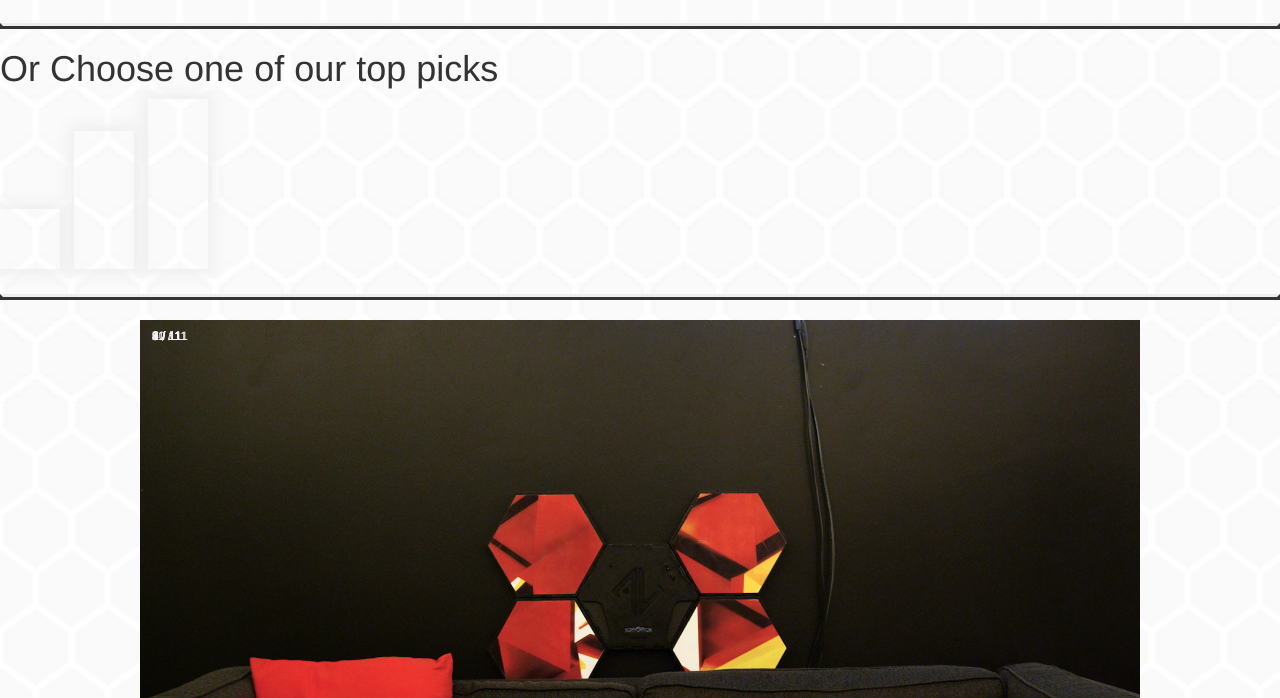
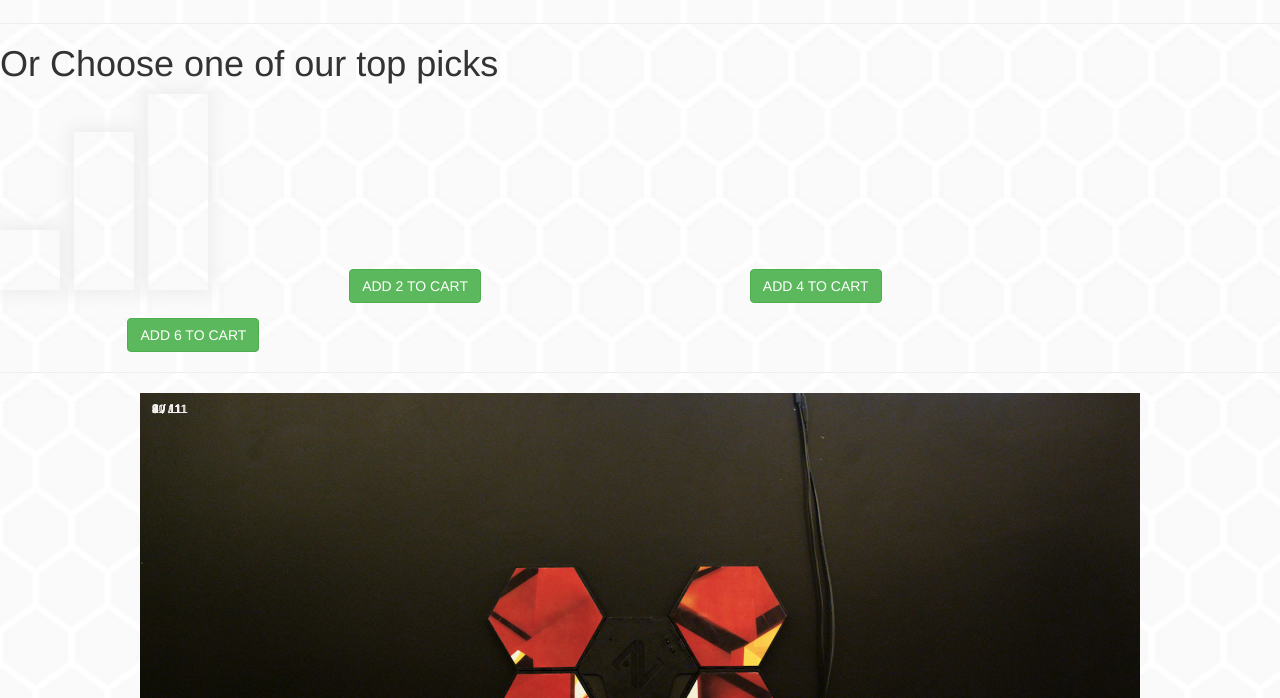
Before and after one commit to agamgupta/agamgupta.github.io, a plain HTML site: page index.html in a window 1280 px wide. Shown: the part 642-1340 px from the top of the page. Drawn offline with nearby package versions, Linux system fonts and the light colour scheme.

Commit message:
Added the cart functionality, updated the buttons

```diff
--- a/index.html
+++ b/index.html
@@ -61,13 +61,26 @@
 		<!-- The customization platform -->
 		<!-- <iframe src="https://customization-audiovert.herokuapp.com/" width ="100%" height = "500">
 		</iframe> -->
-			<hr>
+
+		<hr id="myhr">
 		<!-- The other products offered -->
 		<h1> Or Choose one of our top picks </h1>
-			<div class="product" id="product-1"></div>
-			<div class="product" id="product-2"></div>
-			<div class="product" id="product-3"></div>
-			<hr>
+		<div class="product" id="product-2"></div> <!-- 6 quads -->
+		<div class="product" id="product-1"></div> <!-- 4 quads -->
+		<div class="product" id="product-3"></div> <!-- 2 quads -->
+
+		<div id="buy_speaker">
+			<button type="button" class="btn btn-success" onclick="add2tocart()"> ADD 2 TO CART </button>
+		</div>
+		<div id="buy_speaker">
+			<button type="button" class="btn btn-success" onclick="add4tocart()"> ADD 4 TO CART </button>
+		</div>
+		<div id="buy_speaker">
+			<button type="button" class="btn btn-success" onclick="add6tocart()"> ADD 6 TO CART </button>
+		</div>
+
+		<hr id="myhr">
+
 		<!-- The image slider -->
 
 		<div class="slideshow-container">
@@ -153,10 +166,15 @@
 		  <span class="dot" onclick="currentSlide(11)"></span>
 		</div>
 		<br></br>
+		<hr id="myhr">
+		<div id="mycart">
+			<iframe name= "Right" id ="myframe" src="https://audiovert-speakers.myshopify.com/cart" width ="100%" height = "300" scrolling="no">	</iframe>
+		</div>
+
 		<!-- The footer -->
-			<div id="footer" display = "block">
+		<!-- <div id="footer" display = "block">
 	        <p>Audiovert Inc <a href="http://www.google.com">Thanks</a>.</p>
-	    	</div>
+    	</div> -->
 	</body>
 </html>
 
--- a/js/shopifyjq.js
+++ b/js/shopifyjq.js
@@ -26,32 +26,24 @@ $(function(){ // Another way of saying $(document).ready(function(){}) i.e when
 			// Iterate over the products array adding custom html code to each product element in the view
 			$.each(products,function(index,product){
 				var html = "<img class='product__image' src='" + product.selectedVariantImage.src + "' >" +
-						"<h2 class='product__title'>" + product.title + "</h2>" +
-						"<a class='product__buy' href='" + product.selectedVariant.checkoutUrl(1) +
-						"'>Buy Now!</a>";
+						"<h2 class='product__title'>" + product.title + "</h2>"; //+ "<button type='button' class='btn btn-success' onclick='add2tocart()'>Hi there </button>"  ;
+
 				$("#product-" + (index+1)).html(html)
 			});
 		})
 
 	// Create a shopping cart
-	var cart;
-	client.createCart({id: 123, quantity: 1}).then(function(newcart){
-		cart = newcart;
-		console.log(cart)
-	});
+	// var cart;
+	// client.createCart({id: 123, quantity: 1}).then(function(newcart){
+	// 	cart = newcart;
+	// 	console.log(cart);
+	// });
 
-	// Adding elements to the shopping cart
+	// $.getJSON('https://audiovert-speakers.myshopify.com/collections/frontpage/products/hexon-duo-2-speaker-modules.json?callback=?').done(function(x){console.log(x.product)})
+	// $.post('https://audiovert-speakers.myshopify.com/cart/add.js', {'quantity': '2', 'id': '17651298625'}).done(function(y){console.log('item added')})
 
-	//Displaying and removing the shopping cart
-	function openCart() {
- 	 $('.cart').addClass('js-active');
-	}
 
-	function closeCart() {
-  		$('.cart .btn--close').click(function () {
-    	$('.cart').removeClass('js-active');
-  		});
-	}
+	// Slider functionality at the end of the website
 
 	function animator(slideIndex){
 		carousel(slideIndex);}
@@ -63,6 +55,19 @@ $(function(){ // Another way of saying $(document).ready(function(){}) i.e when
 	animator(slideIndex); // We don't just have to declare functions but also call them here to run them
 });
 
+// Shopping Cart ***********************************************
+//Displaying and removing the shopping cart
+function openCart() {
+	 $('.cart').addClass('js-active');
+}
+
+function closeCart() {
+		$('.cart .btn--close').click(function () {
+	$('.cart').removeClass('js-active');
+		});
+}
+
+// CURRENT SLIDER ***********************************************
 function plusSlides(n) {
   carousel(slideIndex+=n);
 }
@@ -71,6 +76,56 @@ function currentSlide(n) {
   carousel(slideIndex = n);
 }
 
+function add2tocart(){
+	$.ajax({
+		 type: 'POST',
+		 url: 'https://audiovert-speakers.myshopify.com/cart/add.js?callback=?',
+		 dataType: 'json',
+		 data: {'quantity': 1, 'id': 17651298625},
+		 // success: function() { console.log('Success!'); },
+		 // error: function() { console.log('Uh Oh!'); },
+		 jsonp: "callback"
+		 // crossdomain: true
+	 }).done(function(x){console.log('done what now')});
+
+
+	var ifr = document.getElementsByName('Right')[0];
+    ifr.src = ifr.src;
+}
+
+
+function add4tocart(){
+	$.ajax({
+		 type: 'POST',
+		 url: 'https://audiovert-speakers.myshopify.com/cart/add.js?callback=?',
+		 dataType: 'json',
+		 data: {'quantity': 1, 'id': 17651367937},
+		 // success: function() { console.log('Success!'); },
+		 // error: function() { console.log('Uh Oh!'); },
+		 jsonp: "callback"
+		 // crossdomain: true
+	 }).done(function(x){console.log('done what now')});
+
+	var ifr = document.getElementsByName('Right')[0];
+    ifr.src = ifr.src;
+}
+
+
+function add6tocart(){
+	$.ajax({
+		 type: 'POST',
+		 url: 'https://audiovert-speakers.myshopify.com/cart/add.js?callback=?',
+		 dataType: 'json',
+		 data: {'quantity': 1, 'id': 17651391937},
+		 // success: function() { console.log('Success!'); },
+		 // error: function() { console.log('Uh Oh!'); },
+		 jsonp: "callback"
+		 // crossdomain: true
+	 }).done(function(x){console.log('done what now')});
+
+	var ifr = document.getElementsByName('Right')[0];
+    ifr.src = ifr.src;
+}
 
 function carousel(slideIndex) {
    	var i;
--- a/style.css
+++ b/style.css
@@ -59,15 +59,61 @@
 }
 
 #product-2 {
-	padding-top: 8.5%;
+	/*padding-top: 8.5%;*/
 }
 #product-3 {
-	padding-top: 11%;
+	padding-top: 13%;
 }
 
-hr {
+#product-1 {
+  padding-top: 10%;
+}
+
+#mycart
+{
+    /*width    : 400px;*/
+    height   : 900px;
+    /*848px;*/
+    overflow : hidden;
+    position : relative;
+}
+
+#myframe
+{
+    position : absolute;
+    top      : -150px;
+    /*left     : -100px;*/
+    width    : 100%;
+    height   : 200%;
+}
+
+#buy_speaker {
+  padding-top: 15px;
+  width: 31%;
+  text-align: center;
+  padding-right: 10px;
+  display: inline-block;
+}
+
+/*#buy_duo {
+  width: 30%;
+  text-align: center;
+  padding-right: 10px;
+  display: inline-block;
+}
+
+#buy_uber {
+  width: 30%;
+  text-align: center;
+  padding-right: 10px;
+  display: inline-block;*/
+}
+
+#myhr {
 	border-style: solid;
-	border-width: 3px;
+	border-width: 5px;
+  /*height: 3px;*/
+  color: black;
 }
 
 p {
```
Lines whose indentation alone changed are shown as unchanged.
